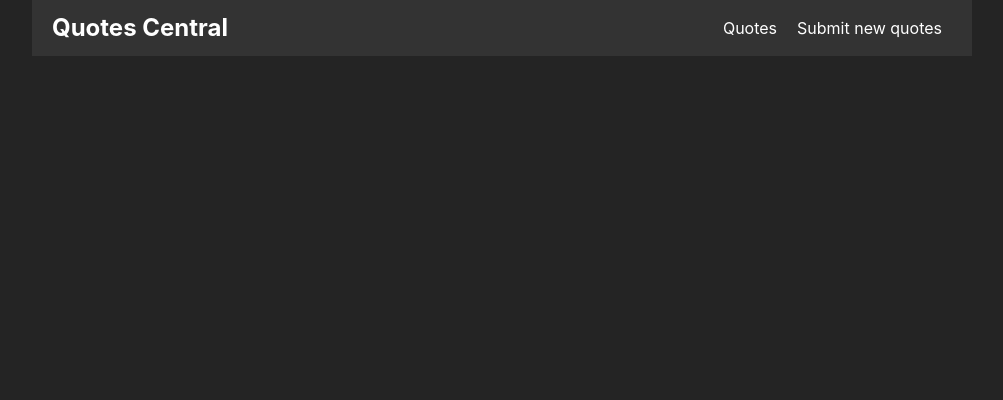
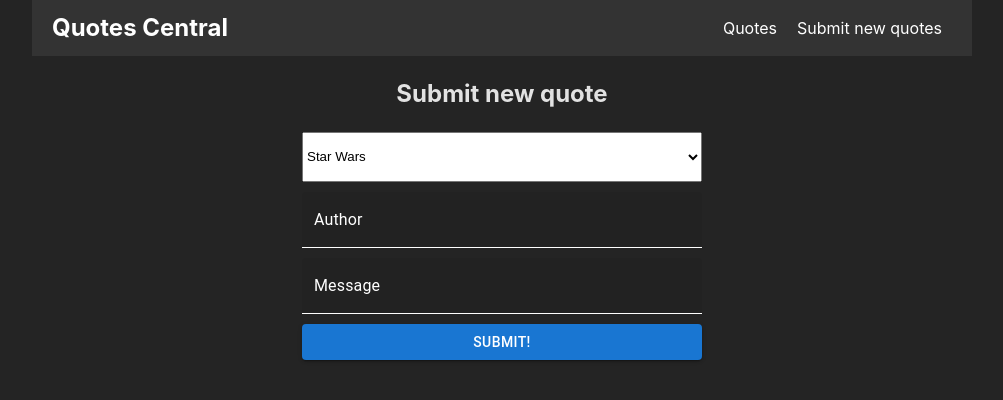
Before and after one commit to koog7/CollectionQuotes, a React (Vite) app: page /new-quote in a window 1280 px wide. Shown: the top 400 px of the page, without its empty margins (138-1141 px from the left). Built offline with nearby package versions, Linux system fonts and the light colour scheme.

Commit message:
ДобавÐлена post функция данных на сервер с цитатами

```diff
--- a/package.json
+++ b/package.json
@@ -10,6 +10,10 @@
     "preview": "vite preview"
   },
   "dependencies": {
+    "@emotion/react": "^11.11.4",
+    "@emotion/styled": "^11.11.5",
+    "@mui/material": "^5.15.21",
+    "axios": "^1.7.2",
     "react": "^18.3.1",
     "react-dom": "^18.3.1",
     "react-router-dom": "^6.24.0"
--- a/src/App.tsx
+++ b/src/App.tsx
@@ -1,6 +1,7 @@
 import './App.css'
 import {NavLink, Route, Routes} from "react-router-dom";
 import Home from "./containers/Home.tsx";
+import AddForm from "./containers/AddForm.tsx";
 
 const App = () => {
     return(
@@ -17,6 +18,9 @@ const App = () => {
                     <Route path="/" element={(
                         <Home />
                     )}/>
+                    <Route path="/new-quote" element={(
+                        <AddForm />
+                    )}/>
                 </Routes>
             </div>
         </>
--- /dev/null
+++ b/src/axios/axiosLink.tsx
@@ -0,0 +1,7 @@
+import axios from 'axios';
+
+const axiosApi = axios.create({
+    baseURL: 'https://ognevkonstantin-js25-default-rtdb.europe-west1.firebasedatabase.app/'
+});
+
+export default axiosApi;
--- /dev/null
+++ b/src/components/FormBlock.tsx
@@ -0,0 +1,90 @@
+import {Button, TextField} from "@mui/material";
+import React, {ChangeEvent, useEffect, useState} from "react";
+import {useNavigate} from "react-router-dom";
+import axiosApi from "../axios/axiosLink.tsx";
+
+interface FormData  {
+    quoteCategory: string;
+    author: string;
+    quote: string;
+}
+
+const FormBlock: React.FC = () => {
+    const [newQuote , setNewQuote] = useState<FormData>({
+        quoteCategory: 'star-wars',
+        author: '',
+        quote: '',
+    })
+    const navigate = useNavigate();
+    const targetValues = (e: ChangeEvent<HTMLInputElement | HTMLTextAreaElement | HTMLSelectElement>) => {
+        const { name, value } = e.target;
+        setNewQuote({
+            ...newQuote,
+            [name]: value,
+        });
+    };
+
+    const createQuote = async (event: React.FormEvent) => {
+        event.preventDefault();
+        try {
+            await axiosApi.post('/quotes.json', newQuote);
+        } finally {
+            navigate('/');
+        }
+    }
+    useEffect(() => {
+        console.log(newQuote)
+    }, [newQuote]);
+    return (
+        <form onSubmit={createQuote}>
+            <div style={{display: 'flex', flexDirection: 'column', width: '400px', margin: '0 auto', gap: '10px'}}>
+                <select name="quoteCategory" style={{height: '50px'}} value={newQuote.quoteCategory} onChange={targetValues}>
+                    <option value="star-wars">Star Wars</option>
+                    <option value="motivational">Motivational</option>
+                    <option value="inspirational">Inspirational</option>
+                    <option value="humor">Humor</option>
+                    <option value="love">Love</option>
+                </select>
+                <TextField id="filled-basic" name="author" label="Author" variant="filled" value={newQuote.author} onChange={targetValues} sx={{
+                    '& .MuiInputBase-input': {
+                        color: 'white',
+                    },
+                    '& .MuiInputLabel-root': {
+                        color: 'white',
+                    },
+                    '& .MuiFilledInput-underline:before': {
+                        borderBottomColor: 'white',
+                    },
+                    '& .MuiFilledInput-underline:hover:before': {
+                        borderBottomColor: 'white',
+                        color: 'white',
+                    },
+                    '& .MuiFilledInput-underline:after': {
+                        borderBottomColor: 'white',
+                    },
+                }}/>
+                <TextField id="filled-basic" name="quote" label="Message" variant="filled" value={newQuote.quote} onChange={targetValues} sx={{
+                    '& .MuiInputBase-input': {
+                        color: 'white',
+                    },
+                    '& .MuiInputLabel-root': {
+                        color: 'white',
+                    },
+                    '& .MuiFilledInput-underline:before': {
+                        borderBottomColor: 'white',
+                    },
+                    '& .MuiFilledInput-underline:hover:before': {
+                        borderBottomColor: 'white',
+                        color: 'white',
+                    },
+                    '& .MuiFilledInput-underline:after': {
+                        borderBottomColor: 'white',
+                    },
+                }}/>
+                <Button type={"submit"} variant="contained">Submit!</Button>
+            </div>
+        </form>
+    );
+};
+
+export default FormBlock;
--- a/src/containers/AddForm.tsx
+++ b/src/containers/AddForm.tsx
@@ -1,7 +1,12 @@
+import FormBlock from "../components/FormBlock.tsx";
+
 const AddForm = () => {
     return (
         <div>
-
+            <div>
+                <h2>Submit new quote</h2>
+                <FormBlock />
+            </div>
         </div>
     );
 };
```
Also changed, not shown: 1 other file (tests, documents, lock files or other folders).
